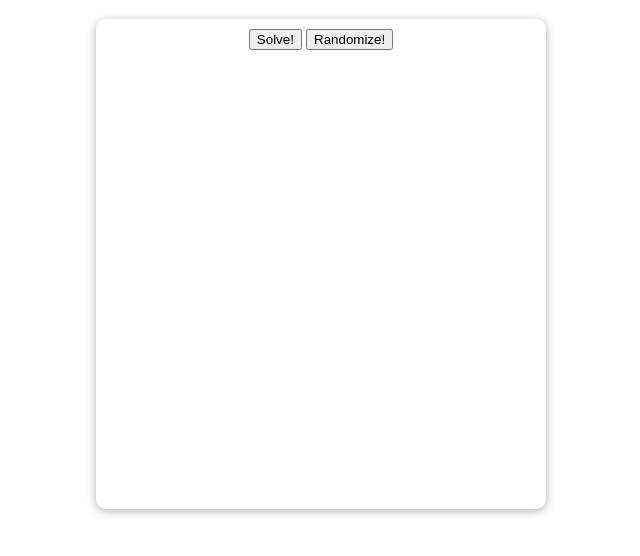
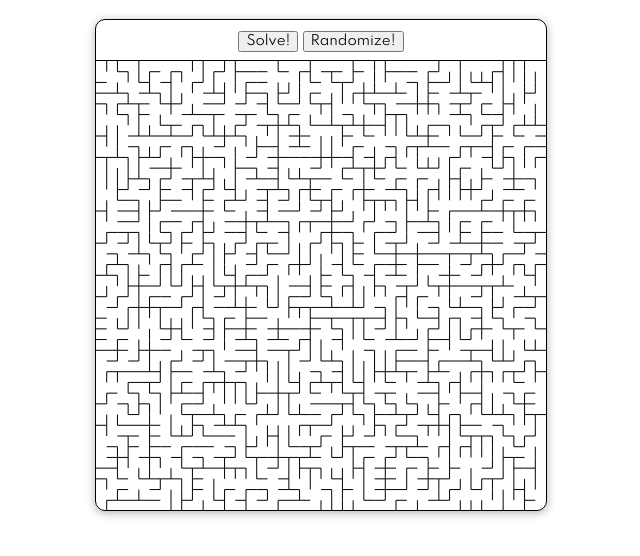
Before and after one commit to gabriel-candeia/Maze-Solver, a plain HTML site: page index.html in a window 1280 px wide. Both pictures are taken after a click on the button "Randomize!". Shown: the part 62-618 px from the top of the page, without its empty margins (319-959 px from the left). Drawn offline with Linux system fonts and the light colour scheme.

Commit message:
Added plot function

```diff
--- a/index.html
+++ b/index.html
@@ -9,7 +9,7 @@
     <div id="app-container">
         <div id="options-bar">
             <input type="button" value="Solve!">
-            <input type="button" value="Randomize!">
+            <input type="button" value="Randomize!" id="randomize-button">
         </div>
         <canvas id="canvas" width="450" height="450"></canvas>
     </div>
--- a/main.css
+++ b/main.css
@@ -7,18 +7,21 @@ body{
     text-align: center
 }
 
+input{
+    font-family: 'Spartan';
+}
+
 #app-container{
     margin: auto;
     width: 450px;
     height: 490px;
     border-radius: 10px;
     box-shadow: 0px 2px 10px rgb(180, 178, 178);
+    border: 1px solid black;
 }
 
 #options-bar{
     height: 40px;
     line-height: 40px;
+    border-bottom: 1px solid black;
 }
-
-#canvas{
-}
--- a/scripts/app.js
+++ b/scripts/app.js
@@ -1,18 +1,30 @@
-function draw_maze(maze){
-    //1 for walls and 0 for non-walls
-
+function draw_maze(maze, n, m){
     var canvas = document.getElementById("canvas");
     if(canvas.getContext){
         var ctx = canvas.getContext("2d");
-        var h=20, w=20;
+        var w=canvas.height/m, h=canvas.width/n;
+        ctx.clearRect(0,0,canvas.width,canvas.height);
 
-        for(let i=0;i<maze.length;i++){
-            for(let j=0;j<maze[i].length;j++){
-                if(maze[i][j]==1){
-                    ctx.fillRect(j*w,i*h,w,h);
+
+        /*ctx.moveTo(0,0);
+        ctx.lineTo((m+1)*w,0);*/
+        for(let i=0;i<n;i++){
+            for(let j=0;j<m;j++){
+                if(maze[i*m+j].includes(i*m+j+1)==false && j!=m-1){
+                    ctx.beginPath();
+                    ctx.moveTo((j+1)*w,i*h);
+                    ctx.lineTo((j+1)*w,(i+1)*h);
+                    ctx.stroke();
+                }
+                if(maze[i*m+j].includes(i*m+j+m)==false && i!=n-1){
+                    ctx.beginPath();
+                    ctx.moveTo(j*w,(i+1)*h);
+                    ctx.lineTo((j+1)*w,(i+1)*h);
+                    ctx.stroke();
                 }
             }
         }
+
     }
 }
 
@@ -22,20 +34,17 @@ function comparator(a,b){
 
 function generate_maze(n,m){
     //create edges and assign random weights to them
-    var edges = [];
+    let edges = [];
     for(let i=0;i<n-1;i++){
         for(let j=0;j<m-1;j++){
             edges.push({weight: Math.ceil(Math.random()*100), v: j+i*m,w: j+i*m+1});
             edges.push({weight: Math.ceil(Math.random()*100), v: j+i*m,w: j+i*m+m});
         }
+        edges.push({weight: Math.ceil(Math.random()*100), v: m-1+i*m,w: m-1+i*m+m});
     }
 
     for(let j=0;j<m-1;j++){
         edges.push({weight: Math.ceil(Math.random()*100), v: j+(n-1)*m,w: j+(n-1)*m+1});
-    }
-
-    for(let i=0;i<n-1;i++){
-        edges.push({weight: Math.ceil(Math.random()*100), v: m-1+i*m,w: m-1+i*m+m});
     }
 
     //create adj list
@@ -45,11 +54,9 @@ function generate_maze(n,m){
     }
 
     //find-minimum-spanning-tree and store it in a adj list
-    var aux = new DSU(n*m);
+    let aux = new DSU(n*m);
     edges.sort(comparator);
     for(i of edges){
-        console.log(i);
-        console.log(aux.isSameSet(i.v,i.w));
         if(!aux.isSameSet(i.v,i.w)){
             aux.union(i.v,i.w);
             adj[i.w].push(i.v);
@@ -60,8 +67,11 @@ function generate_maze(n,m){
     return adj;
 }
 
-var maze = [
-            [1,1,1],
-            [1,0,0,1],
-            [1,1,1],
-];
+function randomize_button(){
+    var n = Math.ceil(Math.random()*(50-15))+15;
+    draw_maze(generate_maze(n,n),n,n);
+}
+
+(function(){
+    document.getElementById("randomize-button").addEventListener("click",randomize_button,false);
+})()
```
